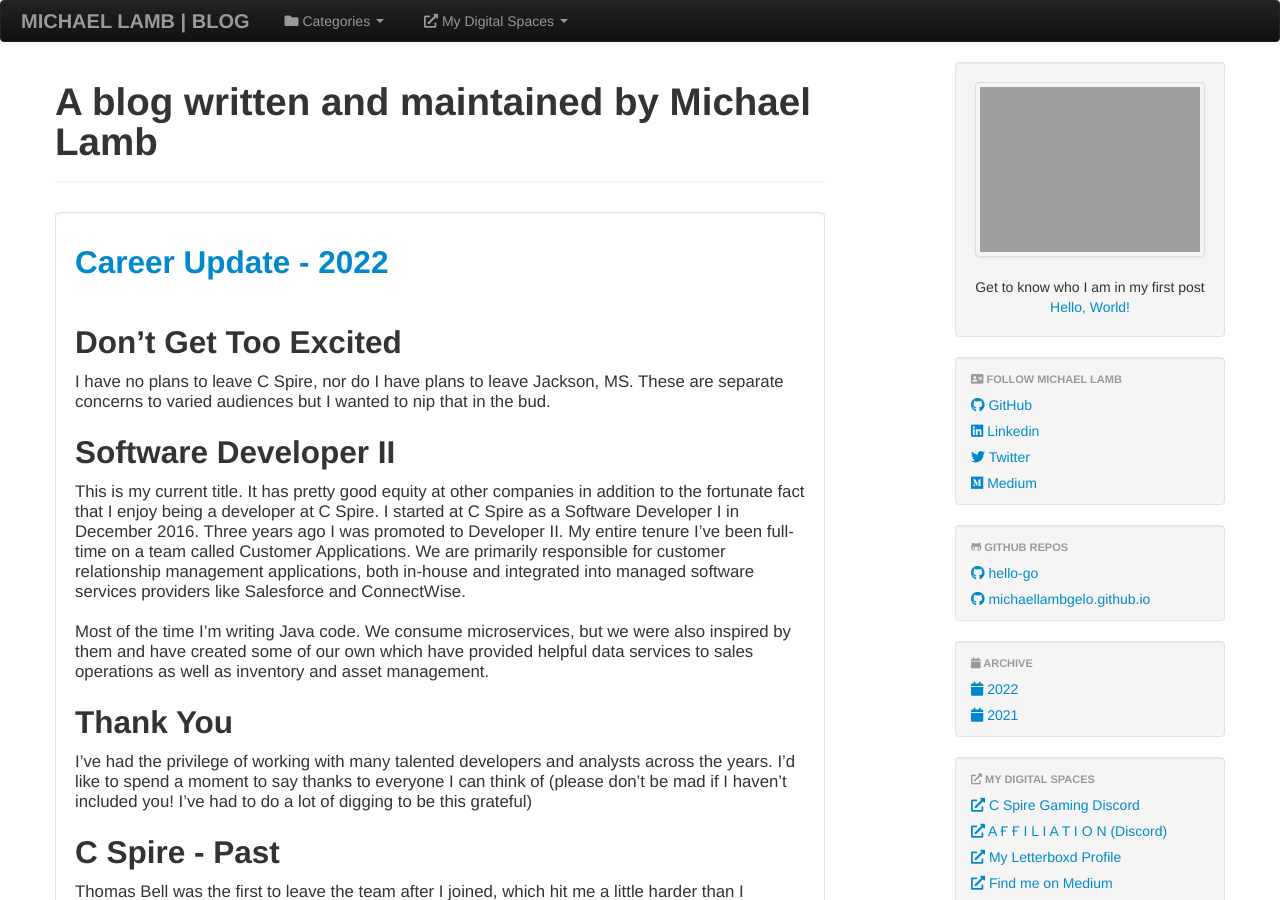
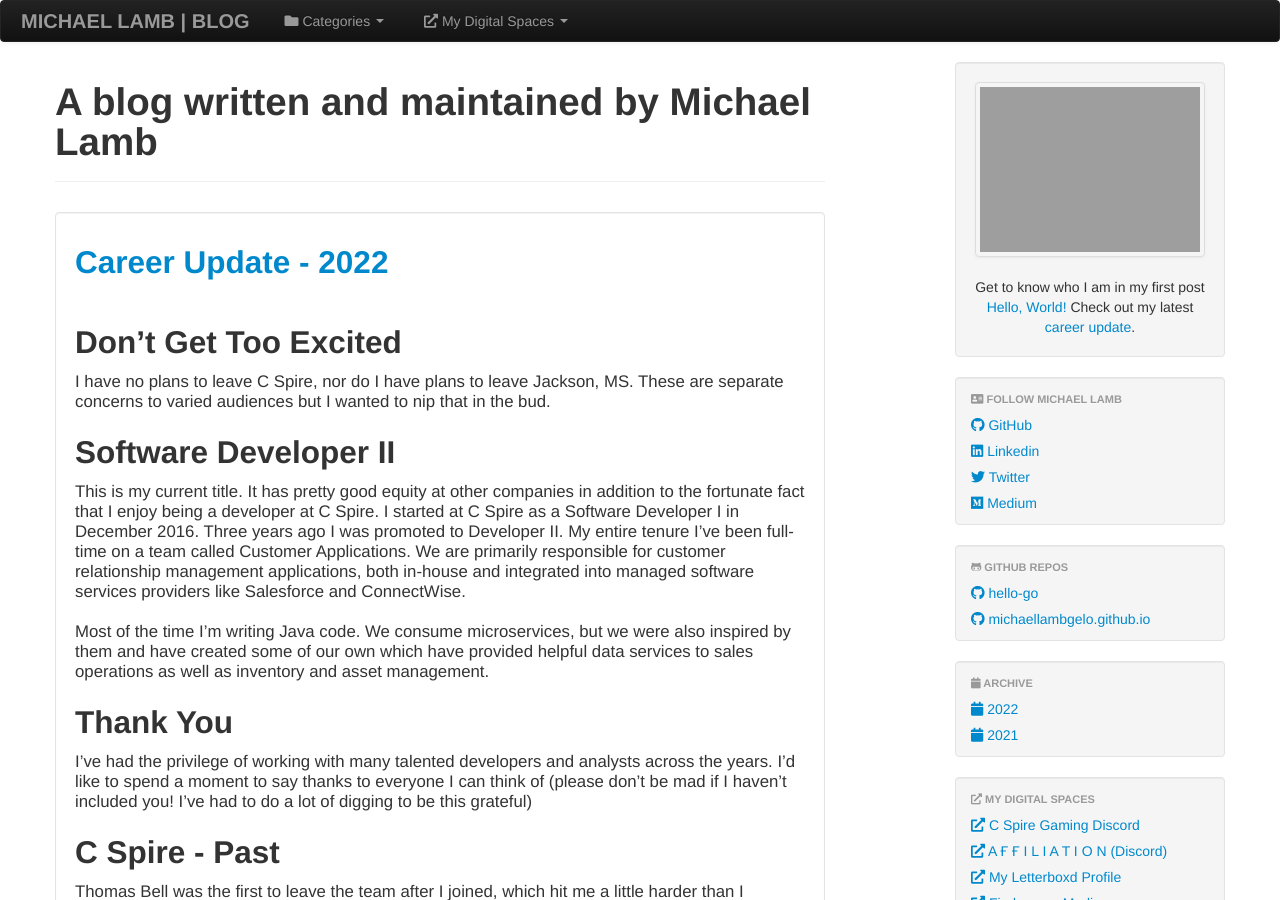
Before and after one commit to michaellambgelo/michaellambgelo.github.io, a Jekyll site: the page built from index.html, in a window 1280 px wide and 900 px high. Built offline with Jekyll 4.4.1, drawn with Linux system fonts in a browser that asks for light colours; the list of posts is cut into pages by our own code.

Commit message:
update bio

```diff
--- a/_includes/content/brief-bio.html
+++ b/_includes/content/brief-bio.html
@@ -1 +1,3 @@
 Get to know who I am in my first post <a href="https://michaellamb.dev/2021/03/24/hello-world.html">Hello, World!</a>
+
+Check out my latest <a href="https://michaellamb.dev/2022/01/27/career-update.html">career update</a>.
```
